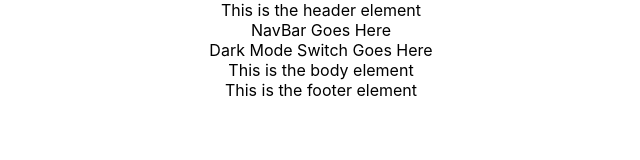
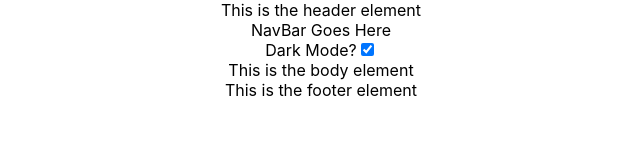
Before and after one commit to AalimCoding/AalimCoding.github.io, a React (Create React App) app: page / in a window 1280 px wide. Shown: the top 160 px of the page, without its empty margins (319-959 px from the left). Built offline with nearby package versions, Linux system fonts and the light colour scheme.

Commit message:
Started implementing dark mode switch.

```diff
--- a/src/App.js
+++ b/src/App.js
@@ -4,14 +4,17 @@ import Body from './Body';
 import Header from './Header';
 import Footer from './Footer';
 import { BrowserRouter as Router } from 'react-router-dom';
+import { ThemeProvider } from './ThemeContext';
 
 function App() {
   return (
     <div className="App">
       <Router>
-        <Header />
-        <Body />
-        <Footer />
+        <ThemeProvider>
+          <Header />
+          <Body />
+          <Footer />
+        </ThemeProvider>
       </Router>
     </div>
   );
--- a/src/Body.js
+++ b/src/Body.js
@@ -1,7 +1,12 @@
+import { ThemeProvider, useTheme } from "./ThemeContext";
+import DarkModeSwitch from "./DarkModeSwitch";
+
 function Body() {
-
+    const { theme } = useTheme();
     return (
-        <div>This is the body element</div>
+        <div       style={{
+            color: theme === "light" ? "black" : "white",
+          }}>This is the body element</div>
     )
 }
 
--- a/src/DarkModeSwitch.js
+++ b/src/DarkModeSwitch.js
@@ -1,6 +1,17 @@
-function DarkModeSwitch(){
-    return(
-        <div>Dark Mode Switch Goes Here</div>
+import { useTheme } from "./ThemeContext";
+
+function DarkModeSwitch() {
+    const { theme, toggleTheme } = useTheme();
+
+    return (
+
+        <label className="DarkModeSwitch">Dark Mode?
+            <input
+                type="checkbox"
+                checked={theme === "light"}
+                onChange={toggleTheme}
+            />
+        </label>
     )
 }
 
--- /dev/null
+++ b/src/ThemeContext.js
@@ -0,0 +1,21 @@
+import { createContext, useContext, useState } from "react";
+
+const ThemeContext = createContext(undefined);
+
+export const ThemeProvider = ({ children }) => {
+    const [theme, setTheme] = useState("light");
+
+    return (
+        <ThemeContext.Provider
+            value={{
+                theme,
+                toggleTheme: () => setTheme(theme === "light" ? "dark" : "light"),
+            }}>
+            {children}
+        </ThemeContext.Provider>
+    );
+
+
+
+}
+export const useTheme = () => useContext(ThemeContext)
```
